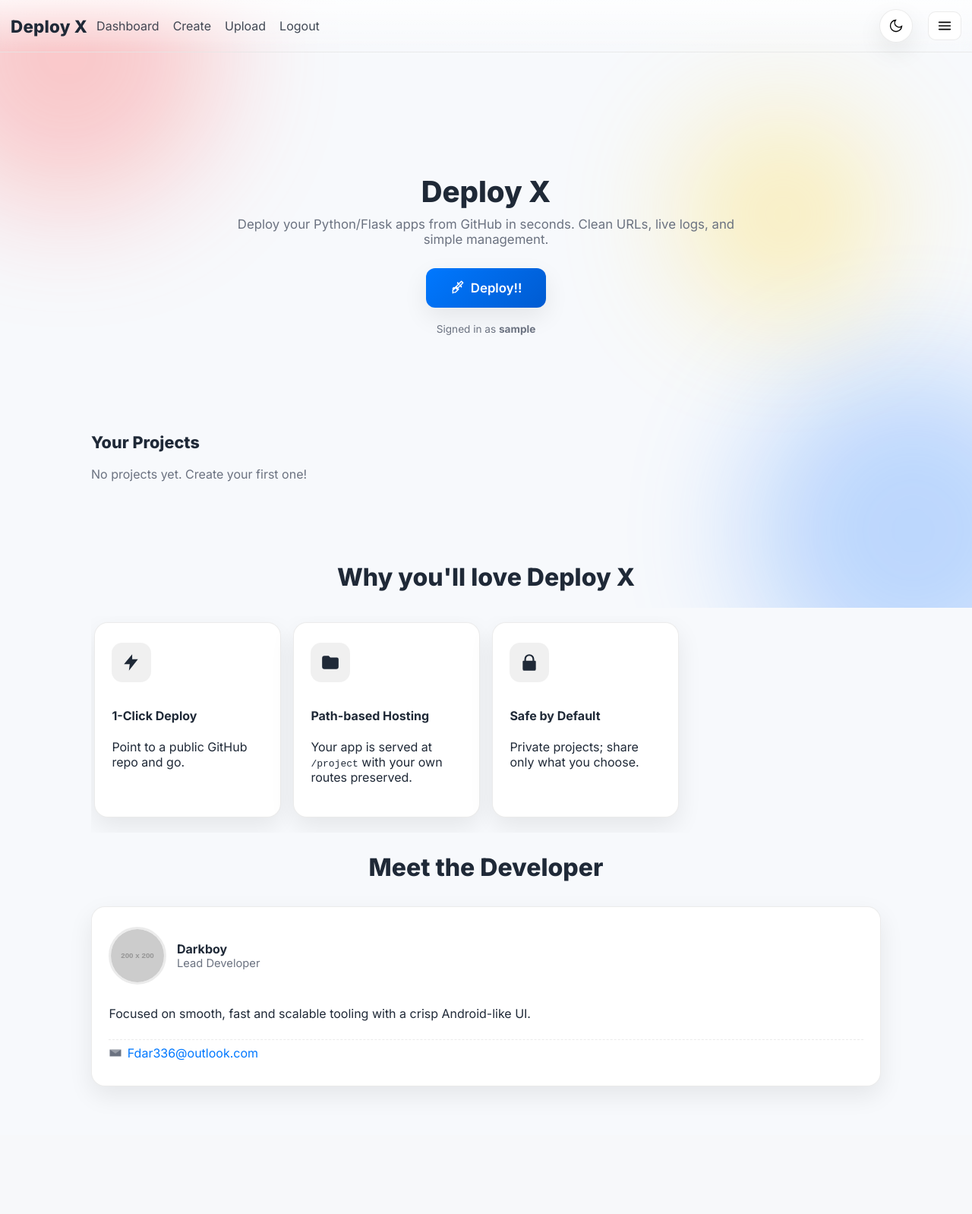
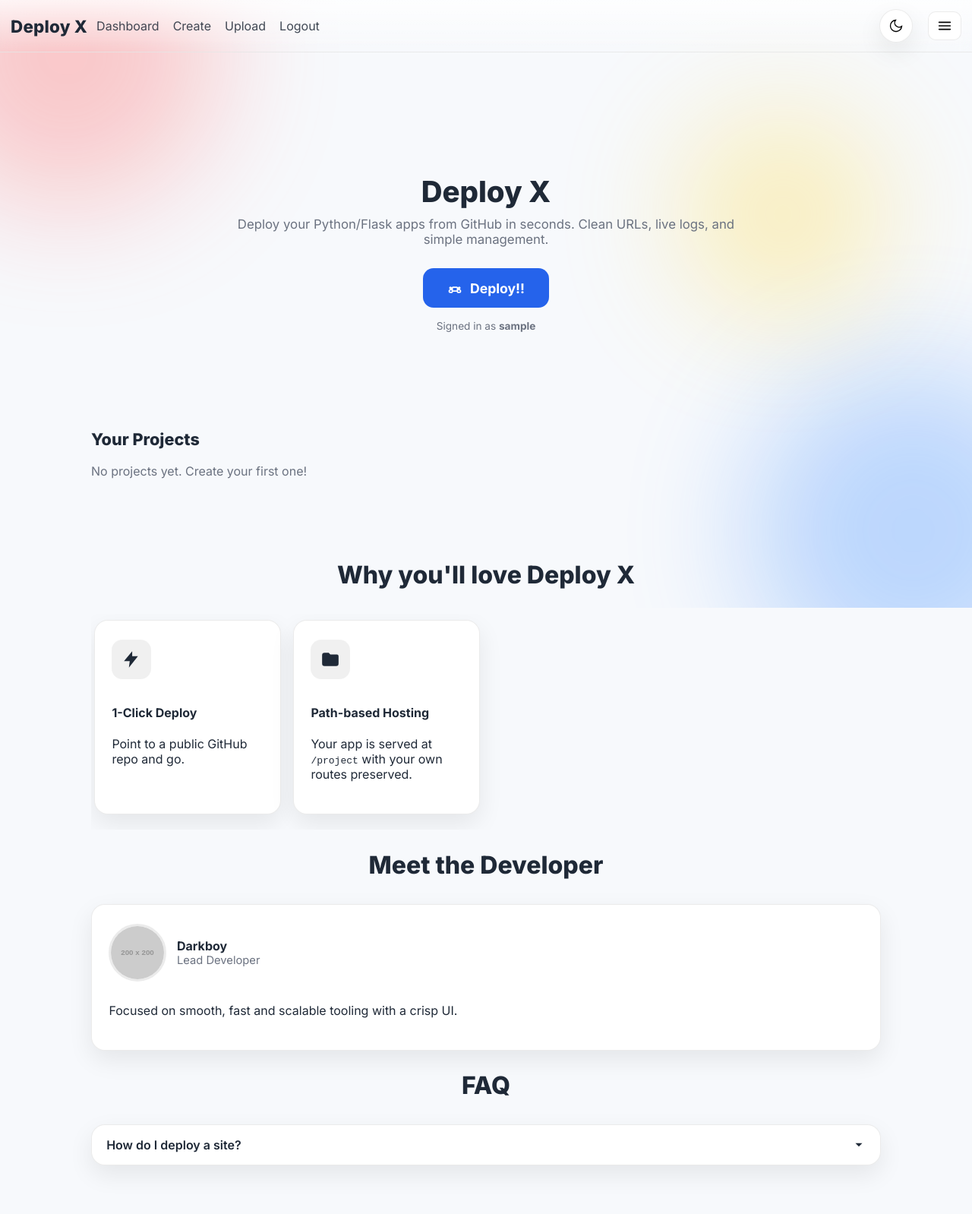
Before and after one commit to d0x-dev/DeployX, a Flask app: page / in a window 1280 px wide. Shown: the whole page at 76% size. Before the commit the page ends 1494 px from the top, so only its background shows below. Run offline with Flask 3, Linux system fonts and the light colour scheme; the visitor is signed in with stand-in values (Sample User, id 1); some libraries are stand-ins or nearby versions.

Commit message:
Update dashboard.html

```diff
--- a/templates/dashboard.html
+++ b/templates/dashboard.html
@@ -3,38 +3,183 @@
 {% block content %}
 
 <style>
+/* Global vars */
+:root {
+  --deploy-btn-bg: #2563eb; /* blue-600 */
+  --deploy-btn-bg-hover: #1d4ed8; /* darker blue */
+  --deploy-btn-text: #fff;
+}
+
+html[data-theme="dark"] {
+  --deploy-btn-bg: #3b82f6; /* lighter blue in dark mode */
+  --deploy-btn-bg-hover: #2563eb;
+  --deploy-btn-text: #fff;
+}
+
 /* Hero */
-header.hero{padding:6rem 0 4rem; position:relative; overflow:hidden}
-.hero-wrap{text-align:center; position:relative; z-index:1}
-.hero-sub{max-width:660px; margin:0 auto 1.8rem; color:var(--text-muted); font-size:1.05rem}
-.btns{display:flex; justify-content:center; align-items:center; gap:.75rem; flex-wrap:wrap; margin-bottom:1.2rem}
+header.hero {
+  padding: 6rem 0 4rem;
+  position: relative;
+  overflow: hidden;
+}
+.hero-wrap {
+  text-align: center;
+  position: relative;
+  z-index: 1;
+}
+.hero-sub {
+  max-width: 660px;
+  margin: 0 auto 1.8rem;
+  color: var(--text-muted);
+  font-size: 1.05rem;
+}
 
-/* Projects */
-.section{padding: var(--section) 0}
-.section-title{text-align:left; font-weight:800; font-size:1.35rem; margin:0 0 1.2rem}
-.grid{display:grid; grid-template-columns: repeat(auto-fit,minmax(280px,1fr)); gap:1rem}
-.item .head{display:flex;align-items:center;justify-content:space-between;gap:10px;margin-bottom:.6rem}
-.badge{display:inline-flex; align-items:center; gap:8px; padding:10px 12px; border-radius:12px; background:var(--surface); border:1px solid var(--border); font-family:ui-monospace,Menlo,Consolas,monospace; color:var(--text); text-decoration:none; word-break:break-all}
-.badge svg{width:16px;height:16px}
+/* Deploy!! Button */
+.deploy-btn {
+  display: inline-flex;
+  align-items: center;
+  justify-content: center;
+  gap: 10px;
+  background: var(--deploy-btn-bg);
+  color: var(--deploy-btn-text);
+  padding: 0.95rem 2rem;
+  font-weight: 700;
+  font-size: 1.1rem;
+  border-radius: 14px;
+  text-decoration: none;
+  box-shadow: 0 4px 14px rgba(0,0,0,0.15);
+  transition: background 0.25s, transform 0.25s;
+  animation: pulse 2.2s infinite ease-in-out;
+}
+.deploy-btn svg {
+  width: 20px;
+  height: 20px;
+}
+.deploy-btn:hover {
+  background: var(--deploy-btn-bg-hover);
+  transform: translateY(-2px);
+  animation: pulseHover 1.6s infinite ease-in-out;
+}
 
-/* Features */
-.features-title{text-align:center; font-weight:800; font-size:2rem; margin-bottom:2rem}
-.features-scroller{display:grid; grid-auto-flow:column; grid-auto-columns:85%; gap:1rem; overflow-x:auto; padding:.5rem .25rem 1.25rem; scroll-snap-type:x mandatory; -webkit-overflow-scrolling:touch}
-.feature-card{scroll-snap-align:center; min-height:230px}
-.feature-icon{width:52px;height:52px;border-radius:14px; background:rgba(0,0,0,.06); display:inline-flex; align-items:center; justify-content:center; margin-bottom:.8rem}
-html[data-theme="dark"] .feature-icon{background:rgba(255,255,255,.06)}
-@media(min-width:900px){ .features-scroller{grid-auto-columns:calc(25% - .75rem)} }
+@keyframes pulse {
+  0% { box-shadow: 0 0 0 0 rgba(37,99,235,0.6); }
+  50% { box-shadow: 0 0 0 14px rgba(37,99,235,0); }
+  100% { box-shadow: 0 0 0 0 rgba(37,99,235,0); }
+}
+@keyframes pulseHover {
+  0% { box-shadow: 0 0 0 0 rgba(34,197,94,0.6); }
+  50% { box-shadow: 0 0 0 14px rgba(34,197,94,0); }
+  100% { box-shadow: 0 0 0 0 rgba(34,197,94,0); }
+}
+
+/* Sections */
+.section { padding: var(--section) 0 }
+.section-title {
+  text-align: left;
+  font-weight: 800;
+  font-size: 1.35rem;
+  margin: 0 0 1.2rem;
+}
+.grid {
+  display: grid;
+  grid-template-columns: repeat(auto-fit,minmax(280px,1fr));
+  gap: 1rem;
+}
+.item .head {
+  display: flex;
+  align-items: center;
+  justify-content: space-between;
+  gap: 10px;
+  margin-bottom: .6rem;
+}
+.badge {
+  display: inline-flex;
+  align-items: center;
+  gap: 8px;
+  padding: 10px 12px;
+  border-radius: 12px;
+  background: var(--surface);
+  border: 1px solid var(--border);
+  font-family: ui-monospace,Menlo,Consolas,monospace;
+  color: var(--text);
+  text-decoration: none;
+  word-break: break-all;
+}
+.badge svg { width: 16px; height: 16px; }
+
+/* Features scroller */
+.features-title {
+  text-align: center;
+  font-weight: 800;
+  font-size: 2rem;
+  margin-bottom: 2rem;
+}
+.features-scroller {
+  display: grid;
+  grid-auto-flow: column;
+  grid-auto-columns: 85%;
+  gap: 1rem;
+  overflow-x: auto;
+  padding: .5rem .25rem 1.25rem;
+  scroll-snap-type: x mandatory;
+  -webkit-overflow-scrolling: touch;
+}
+.feature-card { scroll-snap-align: center; min-height: 230px; }
+.feature-icon {
+  width: 52px;
+  height: 52px;
+  border-radius: 14px;
+  background: rgba(0,0,0,.06);
+  display: inline-flex;
+  align-items: center;
+  justify-content: center;
+  margin-bottom: .8rem;
+}
+html[data-theme="dark"] .feature-icon {
+  background: rgba(255,255,255,.06);
+}
+@media(min-width:900px){
+  .features-scroller { grid-auto-columns: calc(25% - .75rem); }
+}
 
 /* Accordion */
-.accordion{border-radius:var(--radius); overflow:hidden; border:1px solid var(--border); background:var(--surface); box-shadow:var(--shadow)}
-.accordion-item + .accordion-item{border-top:1px solid var(--border)}
-.accordion-header{cursor:pointer; padding:1rem 1.2rem; display:flex; align-items:center; justify-content:space-between; font-weight:600; user-select:none}
-.accordion-content{max-height:0; overflow:hidden; transition:max-height .3s cubic-bezier(.4,0,.2,1); padding:0 1.2rem}
-.accordion-item.open .accordion-content{padding:0 1.2rem 1rem}
+.accordion {
+  border-radius: var(--radius);
+  overflow: hidden;
+  border: 1px solid var(--border);
+  background: var(--surface);
+  box-shadow: var(--shadow);
+}
+.accordion-item + .accordion-item { border-top: 1px solid var(--border); }
+.accordion-header {
+  cursor: pointer;
+  padding: 1rem 1.2rem;
+  display: flex;
+  align-items: center;
+  justify-content: space-between;
+  font-weight: 600;
+  user-select: none;
+}
+.accordion-content {
+  max-height: 0;
+  overflow: hidden;
+  transition: max-height .3s cubic-bezier(.4,0,.2,1);
+  padding: 0 1.2rem;
+}
+.accordion-item.open .accordion-content {
+  padding: 0 1.2rem 1rem;
+}
 
-/* Reveal */
-.reveal{opacity:0; transform:translateY(16px); transition: all .55s cubic-bezier(.2,.8,.2,1)}
-.reveal.show{opacity:1; transform:translateY(0)}
+/* Reveal animations */
+.reveal {
+  opacity: 0;
+  transform: translateY(16px);
+  transition: all .55s cubic-bezier(.2,.8,.2,1);
+}
+.reveal.show {
+  opacity: 1;
+  transform: translateY(0);
+}
 </style>
 
 <!-- HERO -->
@@ -43,58 +188,49 @@ html[data-theme="dark"] .feature-icon{background:rgba(255,255,255,.06)}
     <h1 class="hero-title" style="margin:0 0 .6rem; font-weight:800; font-size:clamp(2rem,3vw,3rem)">Deploy X</h1>
     <p class="hero-sub">Deploy your Python/Flask apps from GitHub in seconds. Clean URLs, live logs, and simple management.</p>
 
-    <div class="btns">
-      <a href="{{ url_for('deploy') }}" class="btn" style="padding:1rem 2rem; font-size:1.05rem;">
+    <a href="{{ url_for('deploy') }}" class="deploy-btn">
       <!-- rocket icon -->
-        <svg viewBox="0 0 24 24" fill="none" stroke="currentColor" stroke-width="1.7" stroke-linecap="round" stroke-linejoin="round" style="width:20px;height:20px;">
-          <path d="M4 13l1.5 1.5L7 13l-1.5-1.5L4 13zm8-8l1.5 1.5L13 5l-1.5-1.5L12 5zm4 4l1.5 1.5L17 9l-1.5-1.5L16 9zM4 20v-5l5-5 4 4-5 5H4zm6.5-6.5L20 4l-2.5-2.5L8 11.5l2.5 2.5z"/>
+      <svg viewBox="0 0 24 24" fill="none" stroke="currentColor" stroke-width="2">
+        <path d="M5 15a1 1 0 0 0 0 4h2a1 1 0 0 0 1-1v-1h8v1a1 1 0 0 0 1 1h2a1 1 0 0 0 0-4h-1.586l2.293-2.293a1 1 0 0 0-1.414-1.414L16 13.586V12a1 1 0 0 0-1-1H9a1 1 0 0 0-1 1v1.586l-2.293-2.293a1 1 0 0 0-1.414 1.414L6.586 15H5z"/>
       </svg>
       Deploy!!
     </a>
+
+    <div class="note" style="color:var(--text-muted);font-size:.85rem;margin-top:1rem;">
+      Signed in as <strong>{{ session.get('user') }}</strong>
     </div>
-    <div class="note" style="color:var(--text-muted);font-size:.85rem">Signed in as <strong>{{ session.get('user') }}</strong></div>
   </div>
 </header>
 
-<!-- PROJECTS -->
+<!-- PROJECTS SECTION -->
 <section class="section" id="projects">
   <div class="container">
     <h2 class="section-title">Your Projects</h2>
-
     {% if projects %}
     <div class="grid">
       {% for p in projects %}
-          <article class="card item reveal">
+      <article class="card item reveal" aria-labelledby="proj-{{ loop.index }}">
         <div class="head">
-              <h3 style="margin:0; font-weight:700">{{ p.name }}</h3>
+          <h3 id="proj-{{ loop.index }}" style="margin:0; font-weight:700">{{ p.name }}</h3>
           <a class="btn btn-ghost" href="{{ url_for('view_logs', project_name=p.name) }}">
-                <svg viewBox="0 0 24 24" fill="none" stroke="currentColor" stroke-width="1.7" stroke-linecap="round" stroke-linejoin="round">
+            <svg viewBox="0 0 24 24" fill="none" stroke="currentColor" stroke-width="1.7">
               <path d="M4 17l4-4-4-4M12 19h8"/>
             </svg>
             Logs
           </a>
         </div>
-            <p style="color:var(--text-muted); margin:.25rem 0 .4rem">Public URL</p>
+        <p class="note" style="color:var(--text-muted); margin:.25rem 0 .4rem">Public URL</p>
         <a class="badge" href="/{{ p.name }}" target="_blank" rel="noopener">
-              <svg viewBox="0 0 24 24" fill="none" stroke="currentColor" stroke-width="1.6"><path d="M10.5 13.5 13.5 10.5m3-2A5.5 5.5 0 0 0 6 12m12 0a5.5 5.5 0 0 1-9 3.5"/></svg>
+          <svg viewBox="0 0 24 24" fill="none" stroke="currentColor" stroke-width="1.6">
+            <path d="M10.5 13.5 13.5 10.5m3-2A5.5 5.5 0 0 0 6 12m12 0a5.5 5.5 0 0 1-9 3.5"/>
+          </svg>
           <span>{{ request.host_url|trim('/') }}/{{ p.name }}</span>
         </a>
-            <div style="display:flex; gap:.75rem; flex-wrap:wrap; margin-top:.8rem">
-              <button class="btn btn-ghost" type="button"
-                onclick="navigator.clipboard.writeText('{{ request.host_url|trim('/') }}/{{ p.name }}'); this.innerHTML='<svg viewBox=&quot;0 0 24 24&quot; fill=&quot;none&quot; stroke=&quot;currentColor&quot; stroke-width=&quot;1.7&quot;><path d=&quot;M5 13l4 4L19 7&quot;/></svg> Copied!'; setTimeout(()=>this.innerHTML='<svg viewBox=&quot;0 0 24 24&quot; fill=&quot;none&quot; stroke=&quot;currentColor&quot; stroke-width=&quot;1.7&quot;><path d=&quot;M8 7h10a2 2 0 0 1 2 2v10a2 2 0 0 1-2 2H8a2 2 0 0 1-2-2V9a2 2 0 0 1 2-2Zm0 0V5a2 2 0 0 1 2-2h6&quot;/></svg> Copy URL',1100);">
-                <svg viewBox="0 0 24 24" fill="none" stroke="currentColor" stroke-width="1.7"><path d="M8 7h10a2 2 0 0 1 2 2v10a2 2 0 0 1-2 2H8a2 2 0 0 1-2-2V9a2 2 0 0 1 2-2Zm0 0V5a2 2 0 0 1 2-2h6"/></svg>
-                Copy URL
-              </button>
-              <a class="btn btn-ghost" href="/{{ p.name }}" target="_blank" rel="noopener">
-                <svg viewBox="0 0 24 24" fill="none" stroke="currentColor" stroke-width="1.7" stroke-linecap="round" stroke-linejoin="round"><path d="M14 5h5v5M10 14 19 5M19 13v5a1 1 0 0 1-1 1h-5"/></svg>
-                Open
-              </a>
-            </div>
       </article>
       {% endfor %}
     </div>
     {% else %}
-      <p style="color:var(--text-muted)">No projects yet. Create your first one!</p>
+    <p class="note" style="color:var(--text-muted)">No projects yet. Create your first one!</p>
     {% endif %}
   </div>
 </section>
@@ -105,19 +241,22 @@ html[data-theme="dark"] .feature-icon{background:rgba(255,255,255,.06)}
     <h2 class="features-title reveal">Why you'll love Deploy X</h2>
     <div class="features-scroller">
       <div class="card feature-card reveal">
-        <div class="feature-icon"><svg viewBox="0 0 24 24" width="26" height="26" fill="currentColor"><path d="M13 2 3 14h7l-1 8 11-14h-7l0-6z"/></svg></div>
+        <div class="feature-icon">
+          <svg viewBox="0 0 24 24" width="26" height="26" fill="currentColor">
+            <path d="M13 2 3 14h7l-1 8 11-14h-7z"/>
+          </svg>
+        </div>
         <h4>1-Click Deploy</h4>
         <p>Point to a public GitHub repo and go.</p>
       </div>
       <div class="card feature-card reveal">
-        <div class="feature-icon"><svg viewBox="0 0 24 24" width="26" height="26" fill="currentColor"><path d="M10 4l2 2h8a2 2 0 0 1 2 2v9a3 3 0 0 1-3 3H5a3 3 0 0 1-3-3V7a3 3 0 0 1 3-3h5z"/></svg></div>
+        <div class="feature-icon">
+          <svg viewBox="0 0 24 24" width="26" height="26" fill="currentColor">
+            <path d="M10 4l2 2h8a2 2 0 0 1 2 2v9a3 3 0 0 1-3 3H5a3 3 0 0 1-3-3V7a3 3 0 0 1 3-3h5z"/>
+          </svg>
+        </div>
         <h4>Path-based Hosting</h4>
         <p>Your app is served at <code>/project</code> with your own routes preserved.</p>
-      </div>
-      <div class="card feature-card reveal">
-        <div class="feature-icon"><svg viewBox="0 0 24 24" width="26" height="26" fill="currentColor"><path d="M6 10V8a6 6 0 1 1 12 0v2h1a1 1 0 0 1 1 1v9a2 2 0 0 1-2 2H6a2 2 0 0 1-2-2v-9a1 1 0 0 1 1-1h1zm2 0h8V8a4 4 0 1 0-8 0v2z"/></svg></div>
-        <h4>Safe by Default</h4>
-        <p>Private projects; share only what you choose.</p>
       </div>
     </div>
   </div>
@@ -129,19 +268,33 @@ html[data-theme="dark"] .feature-icon{background:rgba(255,255,255,.06)}
     <h2 class="features-title reveal">Meet the Developer</h2>
     <div class="card reveal" style="display:flex; flex-direction:column; align-items:flex-start">
       <div style="display:flex; align-items:center; gap:.85rem; margin-bottom:.75rem">
-        <img src="https://placehold.co/200x200?text=DX" alt="Deploy X" style="width:76px;height:76px;border-radius:50%;border:3px solid var(--border);object-fit:cover;">
+        <img src="https://placehold.co/200x200?text=DB" alt="Darkboy" style="width:76px;height:76px;border-radius:50%;border:3px solid var(--border);object-fit:cover;">
         <div>
           <div style="font-weight:700">Darkboy</div>
           <div style="font-size:.92rem; color:var(--text-muted)">Lead Developer</div>
         </div>
       </div>
-      <p>Focused on smooth, fast and scalable tooling with a crisp Android-like UI.</p>
-      <ul style="list-style:none; padding:0; margin:.5rem 0 0; width:100%; border-top:1px dashed var(--border); color:var(--text-muted)">
-        <li style="display:flex; gap:.4rem; align-items:center; padding:.45rem 0">
-          <svg viewBox="0 0 24 24" width="18" height="18" fill="currentColor"><path d="M2 6h20v12H2z"/><path d="M2 6l10 7 10-7" fill="#fff" opacity=".3"/></svg>
-          <a href="mailto:Fdar336@outlook.com">Fdar336@outlook.com</a>
-        </li>
-      </ul>
+      <p class="note">Focused on smooth, fast and scalable tooling with a crisp UI.</p>
+    </div>
+  </div>
+</section>
+
+<!-- FAQ -->
+<section id="faq">
+  <div class="container">
+    <h2 class="features-title reveal">FAQ</h2>
+    <div class="accordion reveal" id="faqAcc">
+      <div class="accordion-item">
+        <div class="accordion-header">
+          <span>How do I deploy a site?</span>
+          <svg viewBox="0 0 24 24" width="18" height="18" fill="currentColor">
+            <path d="M6 9l6 6 6-6"/>
+          </svg>
+        </div>
+        <div class="accordion-content">
+          <p>Click <strong>Deploy!!</strong> and point to a public GitHub repo with a Flask app.</p>
+        </div>
+      </div>
     </div>
   </div>
 </section>
@@ -154,13 +307,21 @@ document.querySelectorAll('.accordion').forEach(acc=>{
     const content=item.querySelector('.accordion-content');
     header.addEventListener('click',()=>{
       const open=item.classList.contains('open');
-      acc.querySelectorAll('.accordion-item.open').forEach(o=>{o.classList.remove('open'); o.querySelector('.accordion-content').style.maxHeight=0;});
+      acc.querySelectorAll('.accordion-item.open').forEach(o=>{
+        o.classList.remove('open'); o.querySelector('.accordion-content').style.maxHeight=0;
+      });
       if(!open){ item.classList.add('open'); content.style.maxHeight=content.scrollHeight+'px'; }
     });
   });
 });
+
 // Reveal on scroll
-const io=new IntersectionObserver(es=>{es.forEach(e=>{ if(e.isIntersecting){e.target.classList.add('show'); io.unobserve(e.target);} });},{threshold:.12});
+const io=new IntersectionObserver(es=>{
+  es.forEach(e=>{
+    if(e.isIntersecting){e.target.classList.add('show'); io.unobserve(e.target);}
+  });
+},{threshold:.12});
 document.querySelectorAll('.reveal').forEach(el=>io.observe(el));
 </script>
+
 {% endblock %}
```
Lines whose indentation alone changed are shown as unchanged.
